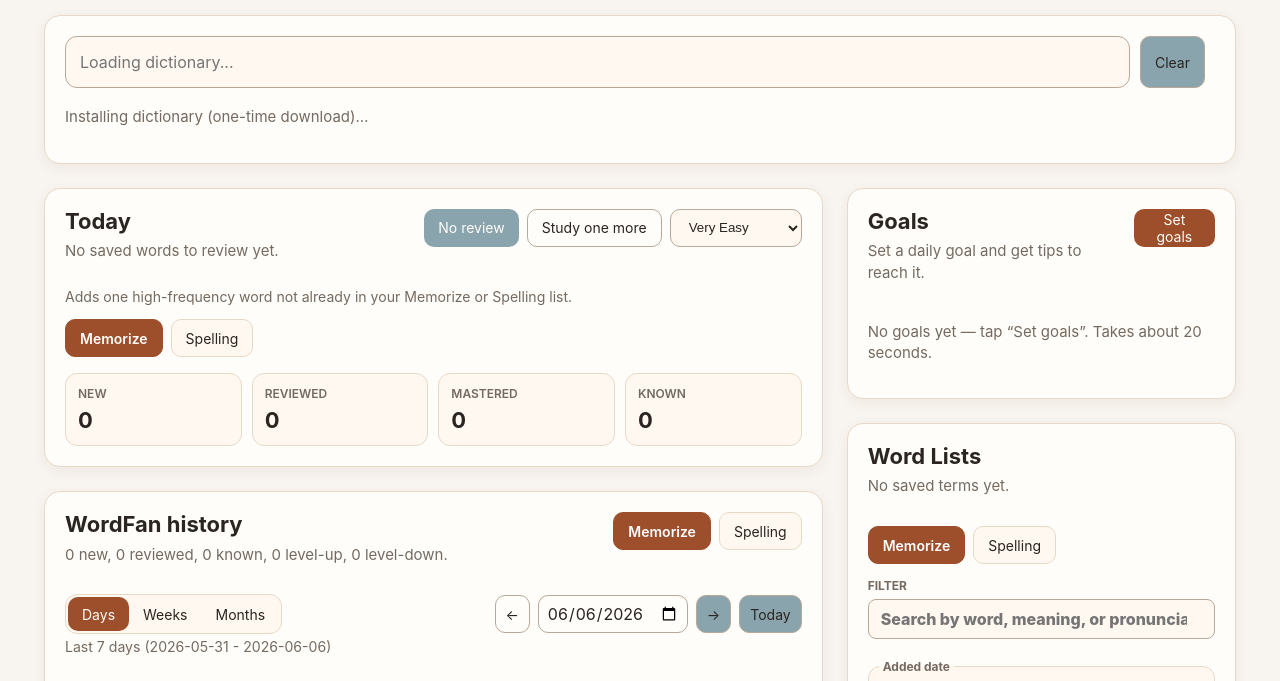
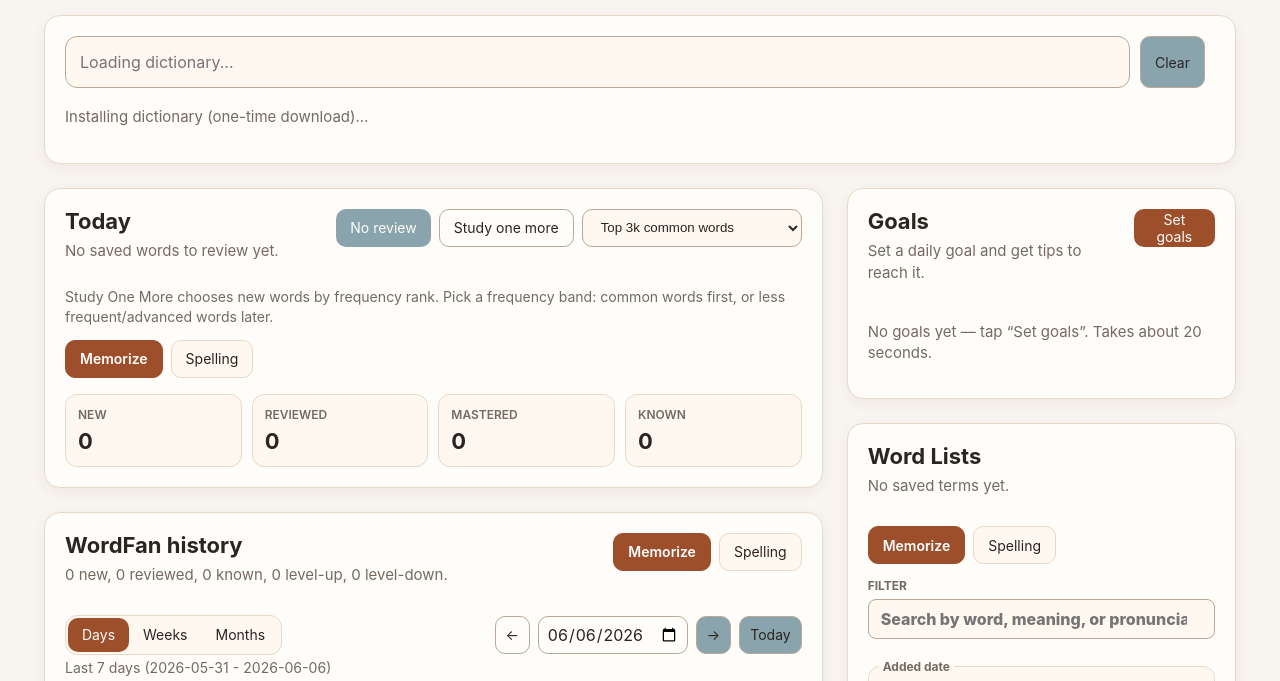
Before and after one commit to colinzou-git/wordLover, a website: page apps/wordlover-pwa/public/index.html in a window 1280 px wide. Shown: the part 67-748 px from the top of the page. Drawn offline with Linux system fonts and the light colour scheme.

Commit message:
feat: update study levels to reflect frequency-based word selection

```diff
--- a/apps/wordlover-pwa/public/index.html
+++ b/apps/wordlover-pwa/public/index.html
@@ -197,19 +197,19 @@
             <div class="study-one-more-control">
               <button id="studyNewWord" class="secondary-button" type="button">Study one more</button>
               <select id="studyOneMoreLevel" aria-label="Study one more level">
-                <option value="very_easy" selected>Very Easy</option>
-                <option value="easy">Easy</option>
-                <option value="medium">Medium</option>
-                <option value="hard">Hard</option>
-                <option value="advanced">Advanced</option>
-                <option value="toefl">TOEFL</option>
+                <option value="very_easy" selected>Top 3k common words</option>
+                <option value="easy">Top 8k common words</option>
+                <option value="medium">Top 20k words</option>
+                <option value="hard">20k–50k less frequent words</option>
+                <option value="advanced">50k+ rare/advanced words</option>
+                <option value="toefl">TOEFL tagged words</option>
               </select>
             </div>
             <button id="startSpellingReview" type="button" hidden disabled>Spelling Review</button>
             <button id="startSpellingPracticeMore" class="secondary-button" type="button" hidden disabled>Spelling Practice More</button>
           </div>
         </div>
-        <p id="studyOneMoreHint" class="small muted study-one-more-hint">Adds one high-frequency word not already in your Memorize or Spelling list.</p>
+        <p id="studyOneMoreHint" class="small muted study-one-more-hint">Study One More chooses new words by frequency rank. Pick a frequency band: common words first, or less frequent/advanced words later.</p>
         <div class="track-tabs" id="todayTrackTabs" role="tablist" aria-label="Memorize or spelling">
           <button type="button" data-today-track="vocabulary" aria-selected="true">Memorize</button>
           <button type="button" data-today-track="spelling" aria-selected="false">Spelling</button>
--- a/apps/wordlover-pwa/public/ui-preferences.js
+++ b/apps/wordlover-pwa/public/ui-preferences.js
@@ -1,12 +1,12 @@
 // Pure UI preference normalizers. No globals, no DOM.
 
 export const STUDY_ONE_MORE_LEVELS = [
-  { id: "very_easy", label: "Very Easy" },
-  { id: "easy", label: "Easy" },
-  { id: "medium", label: "Medium" },
-  { id: "hard", label: "Hard" },
-  { id: "advanced", label: "Advanced" },
-  { id: "toefl", label: "TOEFL" },
+  { id: "very_easy", label: "Top 3k common words" },
+  { id: "easy", label: "Top 8k common words" },
+  { id: "medium", label: "Top 20k words" },
+  { id: "hard", label: "20k–50k less frequent words" },
+  { id: "advanced", label: "50k+ rare/advanced words" },
+  { id: "toefl", label: "TOEFL tagged words" },
 ];
 
 export const DEFAULT_FONT_SCALE = 1;
```
Also changed, not shown: apps/wordlover-pwa/public/app.js.
